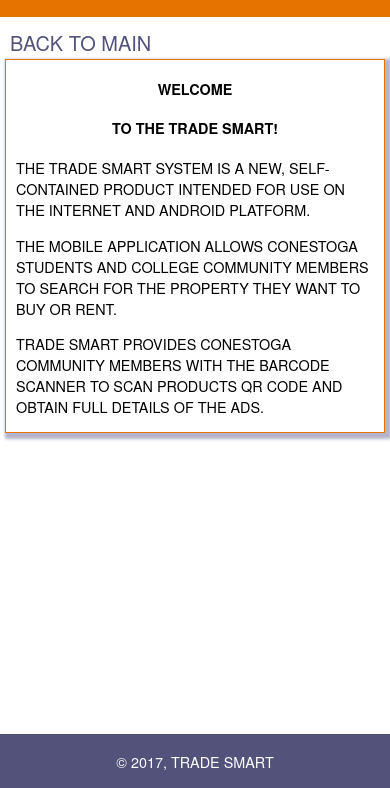
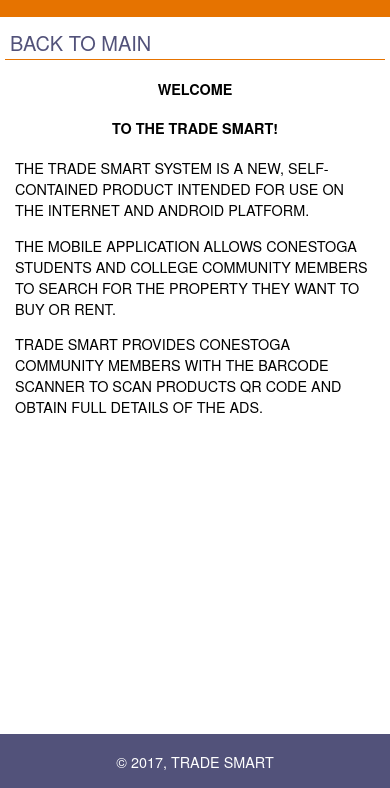
Before and after one commit to oksanab91/tradeSmart, a plain HTML site: page www/about.html in a window 390 px wide. Shown: the part 56-844 px from the top of the page. Drawn offline with Linux system fonts and the light colour scheme.

Commit message:
change border About

```diff
--- a/www/about.html
+++ b/www/about.html
@@ -35,8 +35,12 @@
             background: white;
             margin: 2px 5px;
             border-width: 1;
+            border-left: 0ch;
+            border-right: 0ch;
+            border-bottom: 0ch;
+
             border-color: #e67300; /*#e68a00;*/
-            box-shadow: 3px 3px 3px 3px #b3b3cc; /*  #ffcc99  #b3b3b3;*/
+            /*box-shadow: 3px 3px 3px 3px #b3b3cc;   #ffcc99  #b3b3b3;*/
             border-style: solid;
             /*overflow: hidden;*/
         }
```
